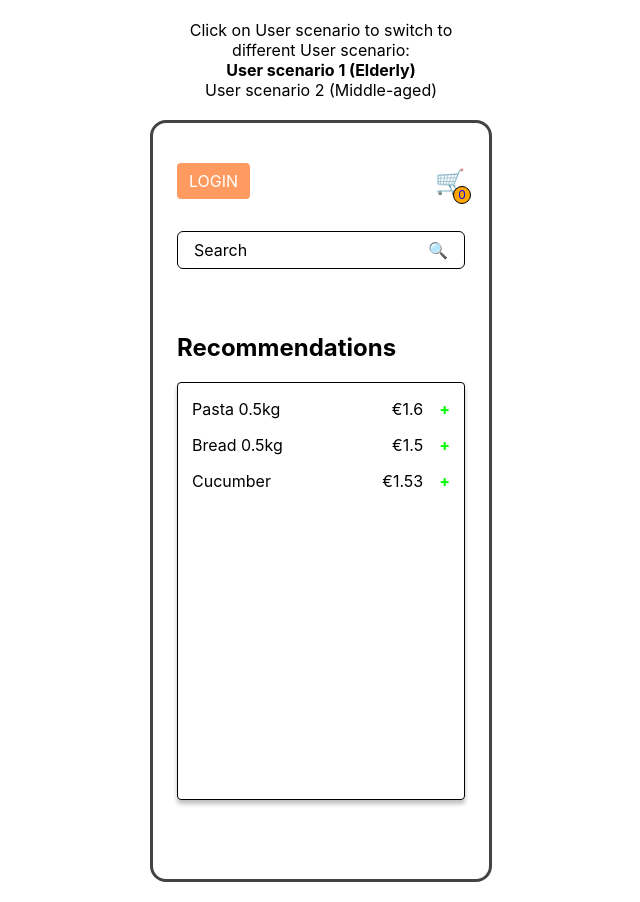
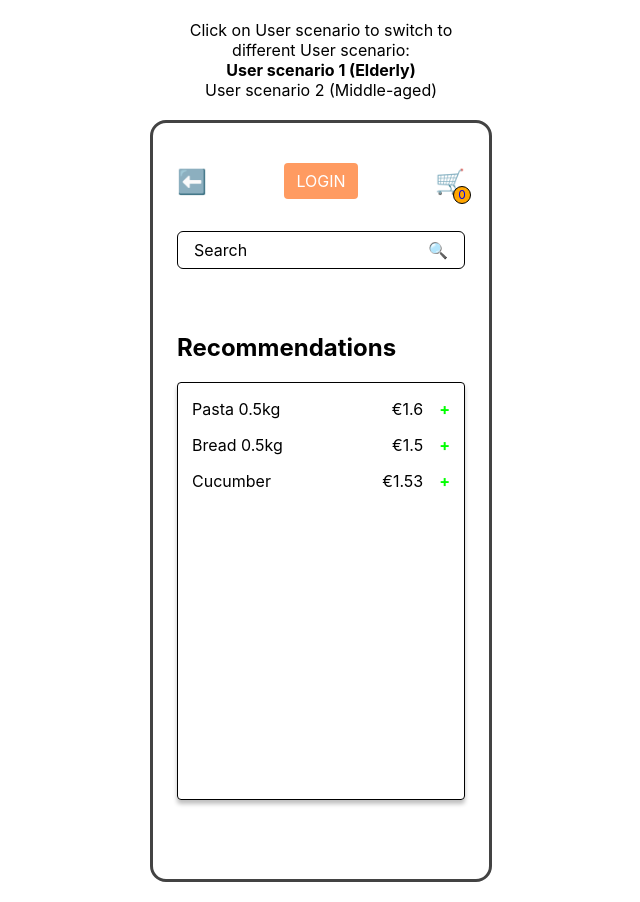
Before and after one commit to snemvalts/ux-ui-software-prototype, a React (Create React App) app: page / in a window 1280 px wide. Shown: the whole page, without its empty margins (319-959 px from the left). Built offline with nearby package versions, Linux system fonts and the light colour scheme.

Commit message:
back button

```diff
--- a/src/App.js
+++ b/src/App.js
@@ -37,6 +37,18 @@ export const Button = styled.div`
   background: #ff9b61;
   color: white;
   border-radius: 4px;
+`;
+
+export const BackButton = styled.div`
+  text-transform: uppercase;
+  border-radius: 4px;
+  cursor: pointer;
+  font-size: 24px;
+
+  &.disabled {
+    background: red;
+    opacity: 0.8;
+  }
 `
 
 const HeaderContainer = styled.div`
@@ -86,9 +98,11 @@ const UCSwitch = () => {
 }
 export const Header = () => {
     const [appstate] = useAppState();
+    const history = useHistory();
 
     return (
         <HeaderContainer>
+            <BackButton onClick={() => history.goBack()}>⬅️</BackButton>
             <Link to="/login" style={{textDecoration: 'none'}}><Button>Login</Button></Link>
             <Link to="/checkout" style={{
                 fontSize: '24px',
@@ -96,8 +110,8 @@ export const Header = () => {
                 position: 'relative'
             }}><span> <CartCounter>{appstate.cart}</CartCounter>🛒</span></Link>
         </HeaderContainer>
-    );
-}
+    )
+};
 
 export default function App() {
   return (
```
